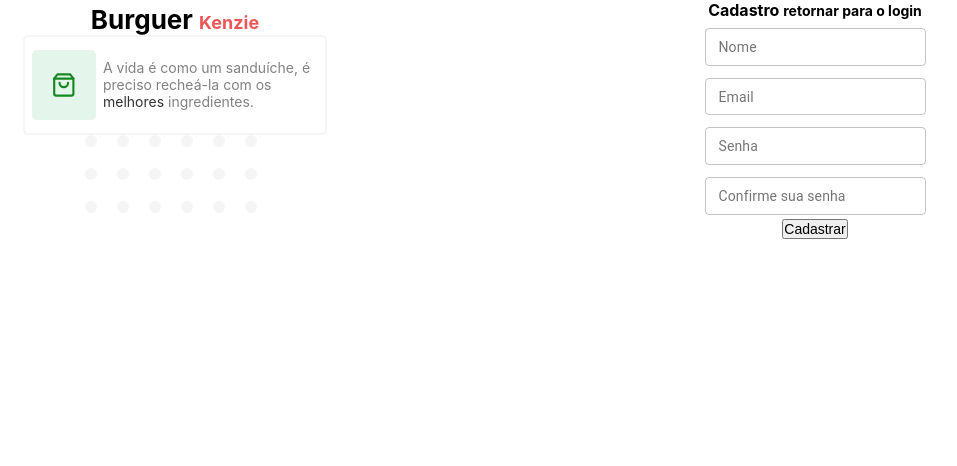
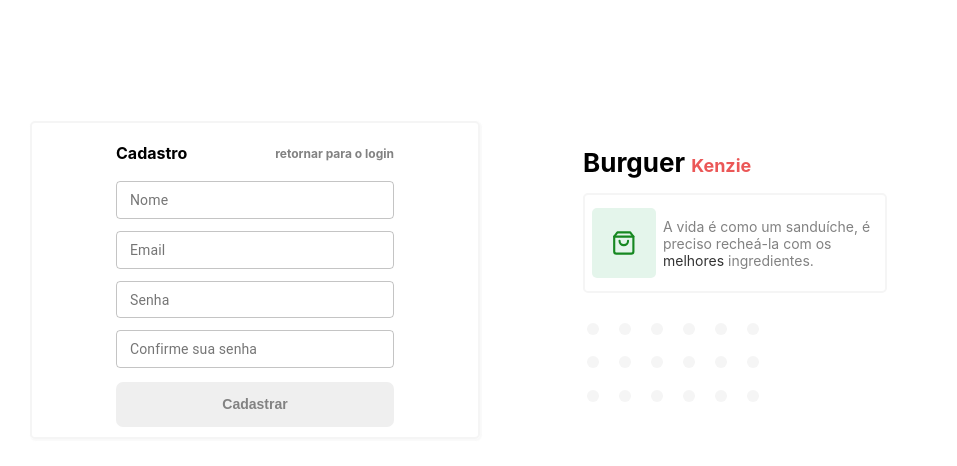
Before and after one commit to Kenzie-Academy-Brasil-Developers/react-entrega-s5-hamburgueria-2-0-com-typescript-json-server-rodhardt, a React (Create React App) app: page /login in a window 1280 px wide. Shown: the top 466 px of the page, without its empty margins (145-1102 px from the left). Built offline with nearby package versions, Linux system fonts and the light colour scheme.

Commit message:
login estilizado

```diff
--- a/src/App.css
+++ b/src/App.css
@@ -1,8 +1,3 @@
 .App {
   text-align: center;
 }
-
-.login {
-  display: flex;
-  flex-wrap: wrap;
-}
--- a/src/components/Login/Login/index.tsx
+++ b/src/components/Login/Login/index.tsx
@@ -37,6 +37,9 @@ function Login({ setIsRegistered }: LoginProps) {
             variant="outlined"
             size="small"
             color="primary"
+            inputProps={{
+              style: { width: "250px" },
+            }}
             {...register("email")}
             error={!!errors.email}
             helperText={errors.email?.message}
@@ -50,15 +53,25 @@ function Login({ setIsRegistered }: LoginProps) {
             variant="outlined"
             size="small"
             color="primary"
+            inputProps={{
+              style: { width: "250px" },
+            }}
             {...register("password")}
             error={!!errors.password}
             helperText={errors.password?.message}
           />
         </div>
-        <button type="submit">Login</button>
+        <button className="login-button" type="submit">
+          Logar
+        </button>
       </form>
       <p>Crie sua conta para saborear muitas delícias e matar sua fome!</p>
-      <button onClick={() => setIsRegistered(false)}>Cadastrar</button>
+      <button
+        className="register-button"
+        onClick={() => setIsRegistered(false)}
+      >
+        Cadastrar
+      </button>
     </LoginStyled>
   );
 }
--- a/src/components/Login/Register/index.tsx
+++ b/src/components/Login/Register/index.tsx
@@ -47,6 +47,9 @@ function Register({ setIsRegistered }: LoginProps) {
             variant="outlined"
             size="small"
             color="primary"
+            inputProps={{
+              style: { width: "250px" },
+            }}
             {...register("name")}
             error={!!errors.name}
             helperText={errors.name?.message}
@@ -59,6 +62,9 @@ function Register({ setIsRegistered }: LoginProps) {
             variant="outlined"
             size="small"
             color="primary"
+            inputProps={{
+              style: { width: "250px" },
+            }}
             {...register("email")}
             error={!!errors.email}
             helperText={errors.email?.message}
@@ -72,6 +78,9 @@ function Register({ setIsRegistered }: LoginProps) {
             variant="outlined"
             size="small"
             color="primary"
+            inputProps={{
+              style: { width: "250px" },
+            }}
             {...register("password")}
             error={!!errors.password}
             helperText={errors.password?.message}
@@ -85,12 +94,17 @@ function Register({ setIsRegistered }: LoginProps) {
             variant="outlined"
             size="small"
             color="primary"
+            inputProps={{
+              style: { width: "250px" },
+            }}
             {...register("passwordConfirm")}
             error={!!errors.passwordConfirm}
             helperText={errors.passwordConfirm?.message}
           />
         </div>
-        <button type="submit">Cadastrar</button>
+        <button className="register-button" type="submit">
+          Cadastrar
+        </button>
       </form>
     </LoginStyled>
   );
--- a/src/components/Login/styles.ts
+++ b/src/components/Login/styles.ts
@@ -1,10 +1,73 @@
 import styled from "styled-components";
 
 export const LoginStyled = styled.section`
-  width: 95%;
-  margin: 0 auto;
+  width: 99%;
+  min-width: 290px;
+  max-width: 320px;
+  margin: 10px auto 20px;
+  border: 2px solid var(--grey0);
+  border-radius: 5px;
+  padding: 15px 0 10px;
+  box-shadow: 1px 1px 1px 1px rgba(200, 200, 200, 0.1);
+
+  h4 {
+    width: 278px;
+    text-align: left;
+    margin: 5px auto 10px;
+  }
+
+  h4 {
+    display: flex;
+    align-items: center;
+    justify-content: space-between;
+  }
+
+  h4 span {
+    color: var(--grey300);
+    font-size: 12px;
+  }
+
+  h4 span:hover {
+    cursor: pointer;
+    text-decoration: underline;
+  }
+
+  button {
+    width: 278px;
+    height: 45px;
+    margin-top: 10px;
+    border-radius: 7px;
+    border: 0;
+    font-weight: bold;
+  }
+
+  .login-button {
+    color: white;
+    background-color: var(--primary);
+  }
+
+  .login-button:hover {
+    background-color: #27ae6080;
+  }
+
+  .register-button {
+    color: var(--grey300);
+  }
+
+  .register-button:hover {
+    background-color: var(--grey300);
+    color: var(--grey0);
+  }
+
+  p {
+    width: 210px;
+    margin: 10px auto 5px;
+    font-size: 12px;
+    color: var(--grey300);
+  }
 
   @media screen and (min-width: 750px) {
     width: 50%;
+    max-width: 450px;
   }
 `;
--- a/src/components/Logo/styles.ts
+++ b/src/components/Logo/styles.ts
@@ -2,10 +2,19 @@ import styled from "styled-components";
 
 export const LogoStyled = styled.section`
   width: 95%;
+  min-width: 290px;
+  max-width: 320px;
   margin: auto;
   display: flex;
   flex-direction: column;
   align-items: center;
+
+  h1 {
+    align-self: flex-start;
+    width: 304px;
+    text-align: left;
+    margin: 0 auto 15px;
+  }
 
   h1 span {
     color: var(--secondary);
@@ -26,7 +35,8 @@ export const LogoStyled = styled.section`
     display: flex;
     align-items: center;
     height: 100px;
-    width: 304px;
+    width: 100%;
+    max-width: 304px;
   }
 
   .container .icon {
@@ -57,12 +67,16 @@ export const LogoStyled = styled.section`
 
   @media screen and (min-width: 750px) {
     width: 50%;
-
+    max-width: 450px;
+  }
+  @media screen and (min-width: 1000px) {
     .balls {
       display: flex;
       flex-wrap: wrap;
       width: 200px;
       height: 100px;
+      margin-top: 30px;
+      transform: translateX(-58px);
     }
     .balls div {
       width: 12px;
--- a/src/pages/Login/index.tsx
+++ b/src/pages/Login/index.tsx
@@ -4,6 +4,7 @@ import { useState, useEffect } from "react";
 import Logo from "../../components/Logo";
 
 import Register from "../../components/Login/Register";
+import { LoginStyled } from "./styles";
 
 function LoginPage() {
   const { authenticate } = useAuth();
@@ -14,14 +15,19 @@ function LoginPage() {
   }, []);
 
   return (
-    <section className="login">
-      <Logo />
+    <LoginStyled>
       {isRegistered ? (
-        <Login setIsRegistered={setIsRegistered} />
+        <>
+          <Logo />
+          <Login setIsRegistered={setIsRegistered} />
+        </>
       ) : (
-        <Register setIsRegistered={setIsRegistered} />
+        <>
+          <Register setIsRegistered={setIsRegistered} />
+          <Logo />
+        </>
       )}
-    </section>
+    </LoginStyled>
   );
 }
 
--- /dev/null
+++ b/src/pages/Login/styles.ts
@@ -0,0 +1,19 @@
+import styled from "styled-components";
+
+export const LoginStyled = styled.section`
+  display: flex;
+  flex-direction: column;
+  align-items: center;
+  justify-content: space-around;
+  height: 450px;
+  padding-top: 120px;
+  width: 95%;
+  max-width: 960px;
+  margin: auto;
+
+  @media screen and (min-width: 1000px) {
+    flex-direction: row;
+    justify-content: space-around;
+    padding: 120px 0 0;
+  }
+`;
```
